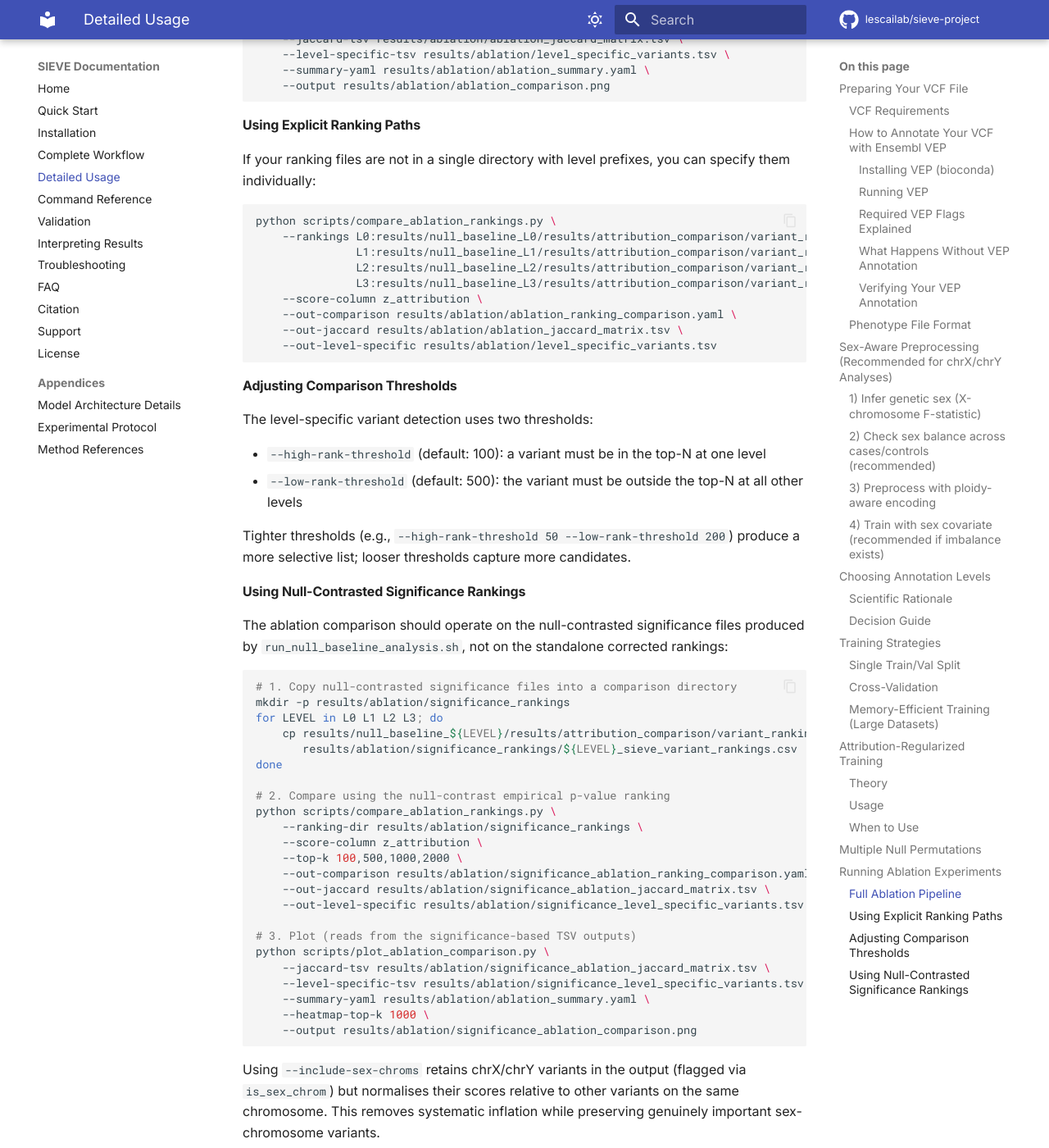
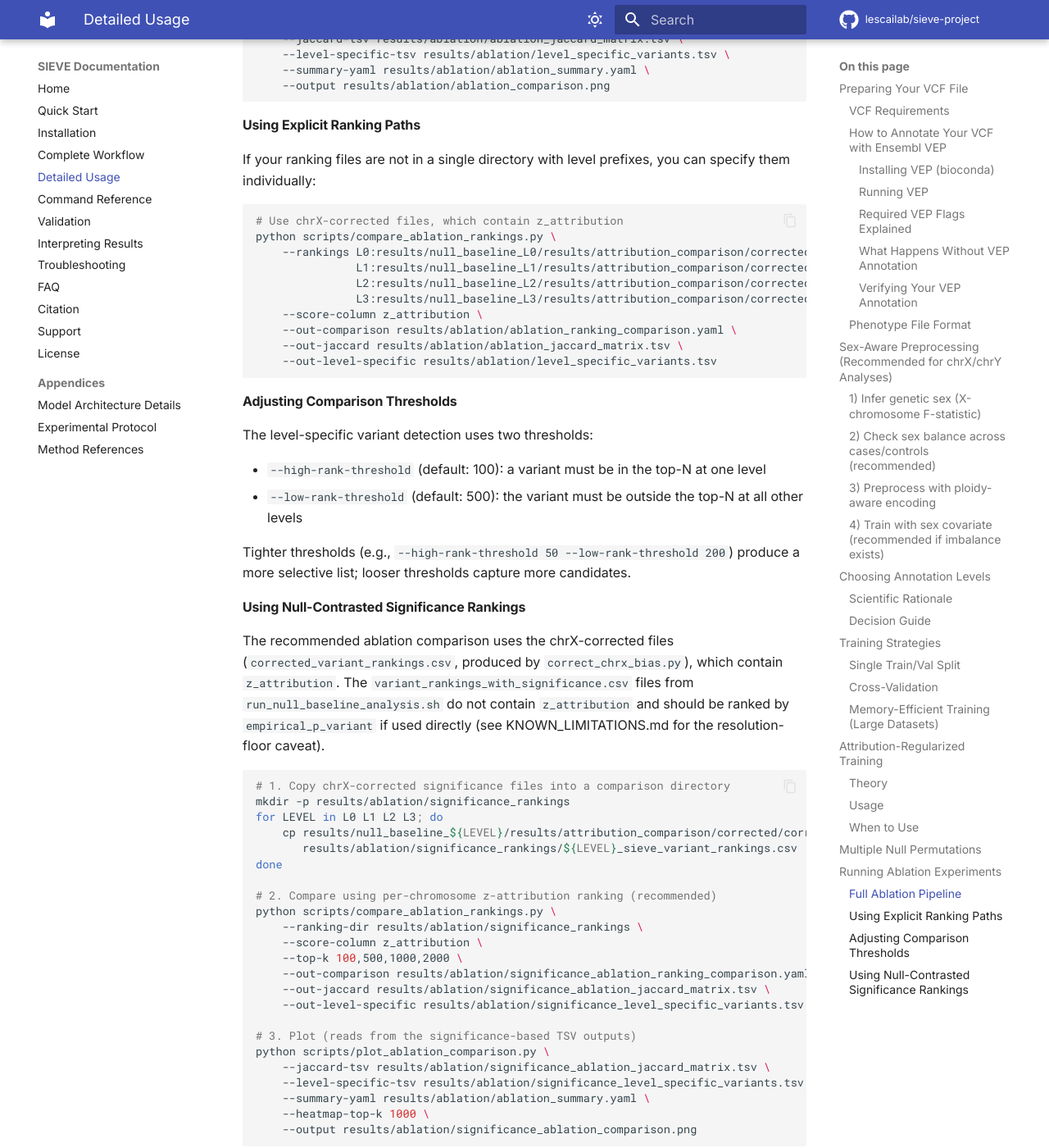
Before and after one commit to lescailab/sieve-project, an MkDocs documentation site: the page built from documentation/detailed-usage.md, in a window 1280 px wide and 1400 px high, scrolled down 8726 px. Shown: the whole window at 82% size. Built offline with MkDocs 1.6.1 and Material for MkDocs 9.7.7, drawn with Linux system fonts in a browser that asks for light colours; comment, search, counter and statistics services are not loaded; some of the changed text lies outside the part shown.

Commit message:
Address Copilot review: tie ranking, corrected_filtered sort, doc examples
rankdata tie handling (variant_ranking.py, both functions):
  Use method='min' so ties share the lowest rank in their group.
  The default method='average' returns non-integer ranks for ties,
  causing .astype(int) to skip rank 1 when the best group is tied.

corrected_filtered sort (correct_chrx_bias.py):
  The previous commit sorted only `corrected` (the full output) but
  not `corrected_filtered` (the dataframe that feeds top-k selection
  and create_gene_rankings). Adding 'first' aggregation for
  top_variant_pos means row order in corrected_filtered matters.
  Sort corrected_filtered by z_attribution descending immediately
  after the sex-chrom filter so all derived outputs are best-first.

Documentation examples (compare_ablation_rankings.py docstring,
documentation/detailed-usage.md):
  Inputs listed as variant_rankings_with_significance.csv do not
  contain z_attribution (that column is added by correct_chrx_bias.py).
  Updated all three affected examples to copy from
  corrected/corrected_variant_rankings.csv instead, which is consistent
  with the z_attribution default. Added a prose note in the
  "Null-Contrasted" section explaining the file distinction and the
  empirical_p_variant fallback for cases where corrected files are not
  available.

````diff
--- a/documentation/detailed-usage.md
+++ b/documentation/detailed-usage.md
@@ -413,10 +413,10 @@
     --out-summary-tsv results/ablation/ablation_summary.tsv \
     --out-summary-yaml results/ablation/ablation_summary.yaml
 
-# Compare attribution rankings
+# Compare attribution rankings (use chrX-corrected files, which contain z_attribution)
 mkdir -p results/ablation/rankings
 for LEVEL in L0 L1 L2 L3; do
-    cp results/null_baseline_${LEVEL}/results/attribution_comparison/variant_rankings_with_significance.csv \
+    cp results/null_baseline_${LEVEL}/results/attribution_comparison/corrected/corrected_variant_rankings.csv \
        results/ablation/rankings/${LEVEL}_sieve_variant_rankings.csv
 done
 
@@ -440,11 +440,12 @@
 If your ranking files are not in a single directory with level prefixes, you can specify them individually:
 
 ```bash
+# Use chrX-corrected files, which contain z_attribution
 python scripts/compare_ablation_rankings.py \
-    --rankings L0:results/null_baseline_L0/results/attribution_comparison/variant_rankings_with_significance.csv \
-               L1:results/null_baseline_L1/results/attribution_comparison/variant_rankings_with_significance.csv \
-               L2:results/null_baseline_L2/results/attribution_comparison/variant_rankings_with_significance.csv \
-               L3:results/null_baseline_L3/results/attribution_comparison/variant_rankings_with_significance.csv \
+    --rankings L0:results/null_baseline_L0/results/attribution_comparison/corrected/corrected_variant_rankings.csv \
+               L1:results/null_baseline_L1/results/attribution_comparison/corrected/corrected_variant_rankings.csv \
+               L2:results/null_baseline_L2/results/attribution_comparison/corrected/corrected_variant_rankings.csv \
+               L3:results/null_baseline_L3/results/attribution_comparison/corrected/corrected_variant_rankings.csv \
     --score-column z_attribution \
     --out-comparison results/ablation/ablation_ranking_comparison.yaml \
     --out-jaccard results/ablation/ablation_jaccard_matrix.tsv \
@@ -462,17 +463,20 @@
 
 #### Using Null-Contrasted Significance Rankings
 
-The ablation comparison should operate on the null-contrasted significance files produced by `run_null_baseline_analysis.sh`, not on the standalone corrected rankings:
+The recommended ablation comparison uses the chrX-corrected files (`corrected_variant_rankings.csv`,
+produced by `correct_chrx_bias.py`), which contain `z_attribution`. The `variant_rankings_with_significance.csv`
+files from `run_null_baseline_analysis.sh` do not contain `z_attribution` and should be ranked by
+`empirical_p_variant` if used directly (see KNOWN_LIMITATIONS.md for the resolution-floor caveat).
 
 ```bash
-# 1. Copy null-contrasted significance files into a comparison directory
+# 1. Copy chrX-corrected significance files into a comparison directory
 mkdir -p results/ablation/significance_rankings
 for LEVEL in L0 L1 L2 L3; do
-    cp results/null_baseline_${LEVEL}/results/attribution_comparison/variant_rankings_with_significance.csv \
+    cp results/null_baseline_${LEVEL}/results/attribution_comparison/corrected/corrected_variant_rankings.csv \
        results/ablation/significance_rankings/${LEVEL}_sieve_variant_rankings.csv
 done
 
-# 2. Compare using the null-contrast empirical p-value ranking
+# 2. Compare using per-chromosome z-attribution ranking (recommended)
 python scripts/compare_ablation_rankings.py \
     --ranking-dir results/ablation/significance_rankings \
     --score-column z_attribution \
````
Also changed, not shown: 3 other files.
